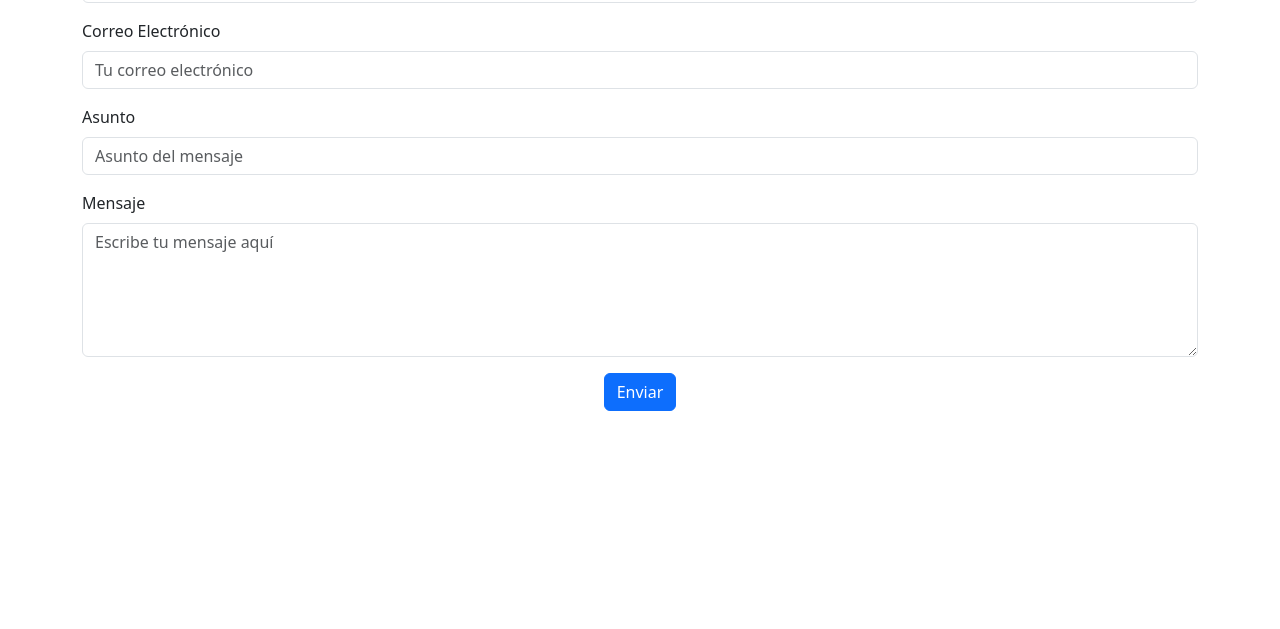
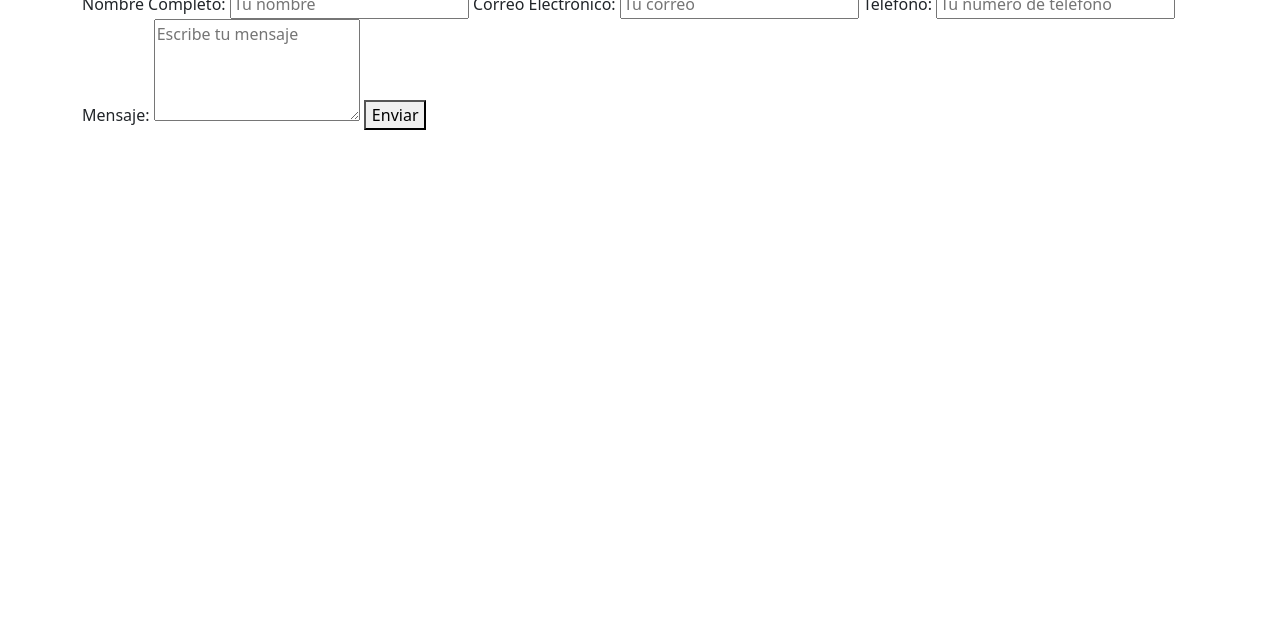
Before and after one commit to Jonathanc1923/albummagico, a plain HTML site: page contact.html in a window 1280 px wide. Shown: the part 171-800 px from the top of the page. Drawn offline with nearby package versions, Linux system fonts and the light colour scheme.

Commit message:
23deenero

```diff
--- a/contact.html
+++ b/contact.html
@@ -10,31 +10,23 @@
 
 <div class="container mt-5">
   <h1 class="text-center">Formulario de Contacto</h1>
-  <form action="contact.php" method="post" class="php-email-form">
-    <div class="mb-3">
-      <label for="name" class="form-label">Nombre Completo</label>
-      <input type="text" class="form-control" id="name" name="name" placeholder="Tu nombre completo" required>
-    </div>
-    <div class="mb-3">
-      <label for="email" class="form-label">Correo Electrónico</label>
-      <input type="email" class="form-control" id="email" name="email" placeholder="Tu correo electrónico" required>
-    </div>
-    <div class="mb-3">
-      <label for="subject" class="form-label">Asunto</label>
-      <input type="text" class="form-control" id="subject" name="subject" placeholder="Asunto del mensaje" required>
-    </div>
-    <div class="mb-3">
-      <label for="message" class="form-label">Mensaje</label>
-      <textarea class="form-control" id="message" name="message" rows="5" placeholder="Escribe tu mensaje aquí" required></textarea>
-    </div>
-    <div class="text-center">
-      <button type="submit" class="btn btn-primary">Enviar</button>
-    </div>
-    <!-- Mensajes de feedback -->
-    <div class="loading text-center mt-3" style="display: none;">Cargando...</div>
-    <div class="error-message text-danger text-center mt-3" style="display: none;"></div>
-    <div class="sent-message text-success text-center mt-3" style="display: none;">Tu mensaje ha sido enviado. ¡Gracias!</div>
+  <form id="contact-form">
+    <h1>Contacto</h1>
+    <label for="name">Nombre Completo:</label>
+    <input type="text" id="name" name="name" placeholder="Tu nombre" required>
+
+    <label for="email">Correo Electrónico:</label>
+    <input type="email" id="email" name="email" placeholder="Tu correo" required>
+
+    <label for="phone">Teléfono:</label>
+    <input type="tel" id="phone" name="phone" placeholder="Tu número de teléfono" required>
+
+    <label for="message">Mensaje:</label>
+    <textarea id="message" name="message" rows="4" placeholder="Escribe tu mensaje" required></textarea>
+
+    <button type="submit">Enviar</button>
   </form>
+
 </div>
 
 <script>
```
Also changed, not shown: app.js (added, +16 -0 lines).
